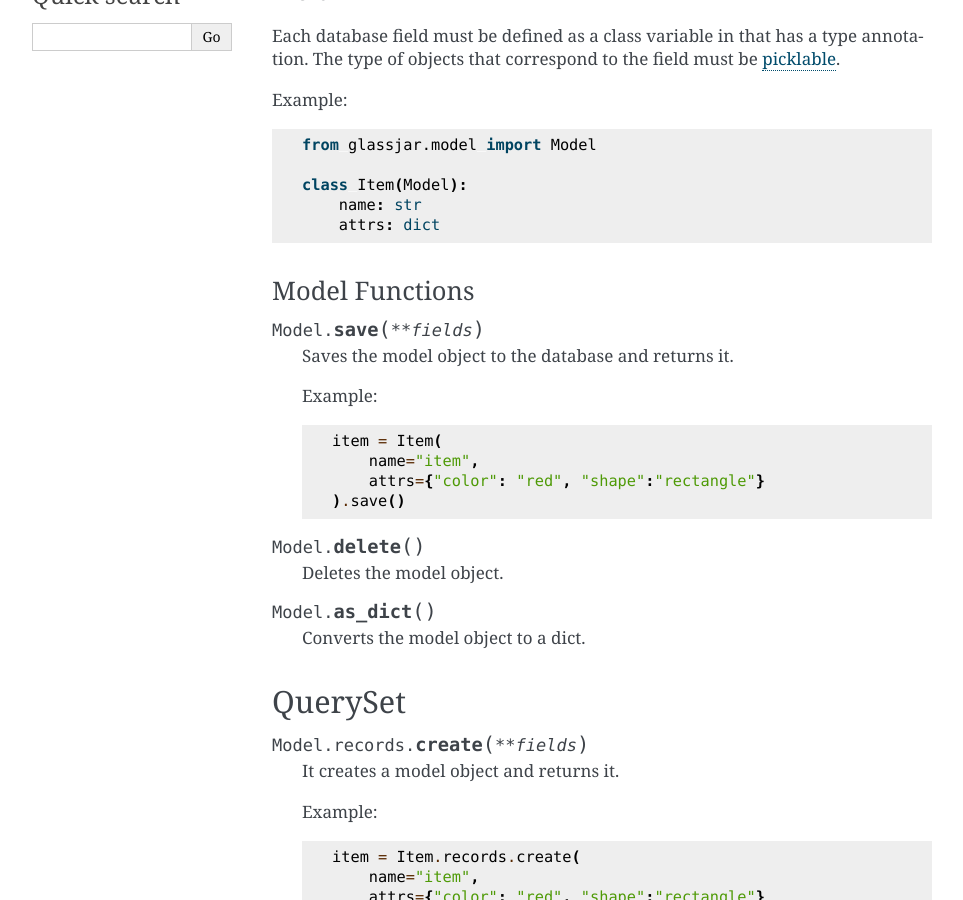
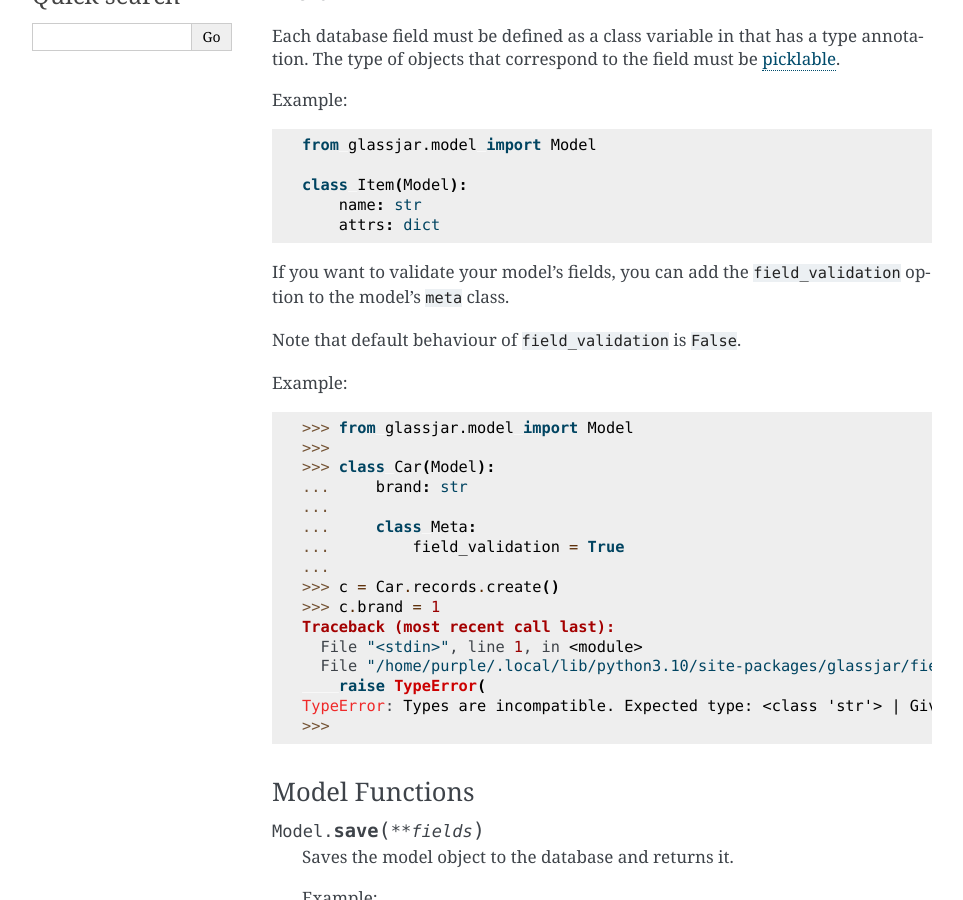
Before and after one commit to furkanonder/glassjar, a Sphinx documentation site: the page built from docs/source/usage.rst, in a window 1280 px wide and 900 px high, scrolled down 549 px. Shown: the whole window, without its empty margins (148-1111 px from the left). Built offline with Sphinx 7.4.7, drawn with Linux system fonts in a browser that asks for light colours.

Commit message:
add field validation feature to doc

```diff
--- a/docs/source/usage.rst
+++ b/docs/source/usage.rst
@@ -34,6 +34,28 @@ Example::
         name: str
         attrs: dict
 
+If you want to validate your model's fields, you can add the ``field_validation`` option to the model's ``meta`` class.
+
+Note that default behaviour of ``field_validation`` is ``False``.
+
+Example::
+
+    >>> from glassjar.model import Model
+    >>>
+    >>> class Car(Model):
+    ...     brand: str
+    ...
+    ...     class Meta:
+    ...         field_validation = True
+    ...
+    >>> c = Car.records.create()
+    >>> c.brand = 1
+    Traceback (most recent call last):
+      File "<stdin>", line 1, in <module>
+      File "/home/purple/.local/lib/python3.10/site-packages/glassjar/field.py", line 25, in __set__
+        raise TypeError(
+    TypeError: Types are incompatible. Expected type: <class 'str'> | Given type: <class 'int'>
+    >>>
 
 Model Functions
 ^^^^^^^^^^^^^^^
```
